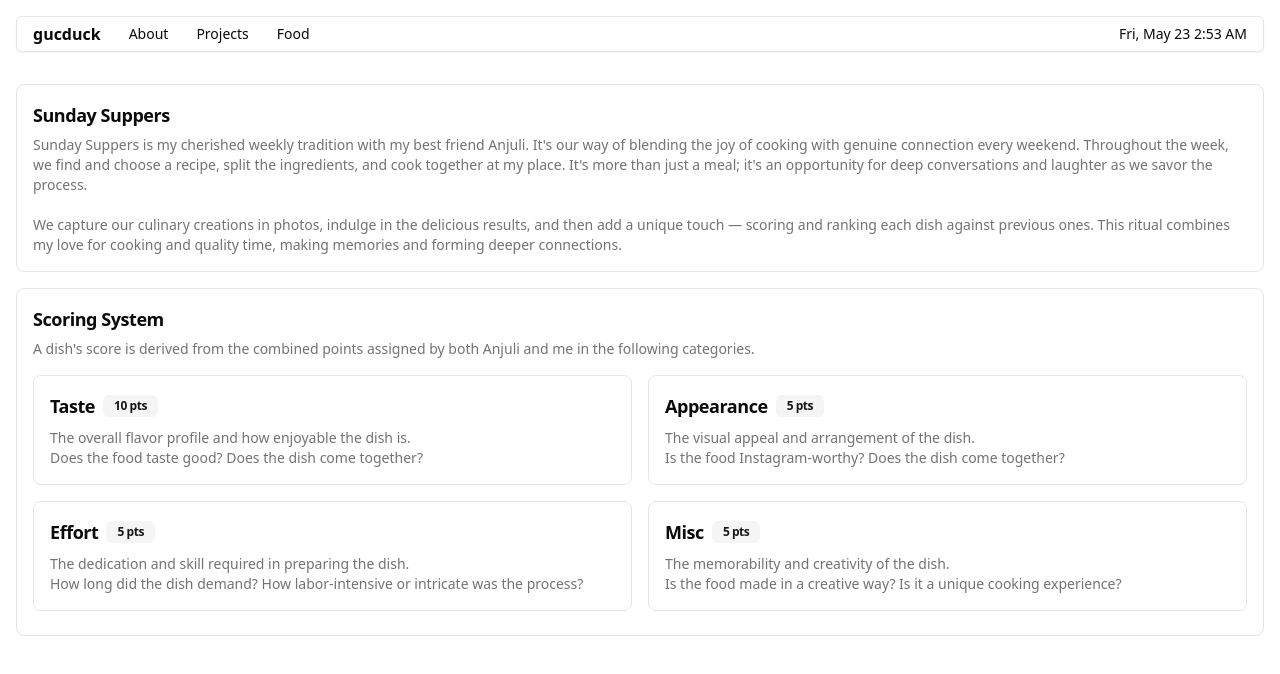
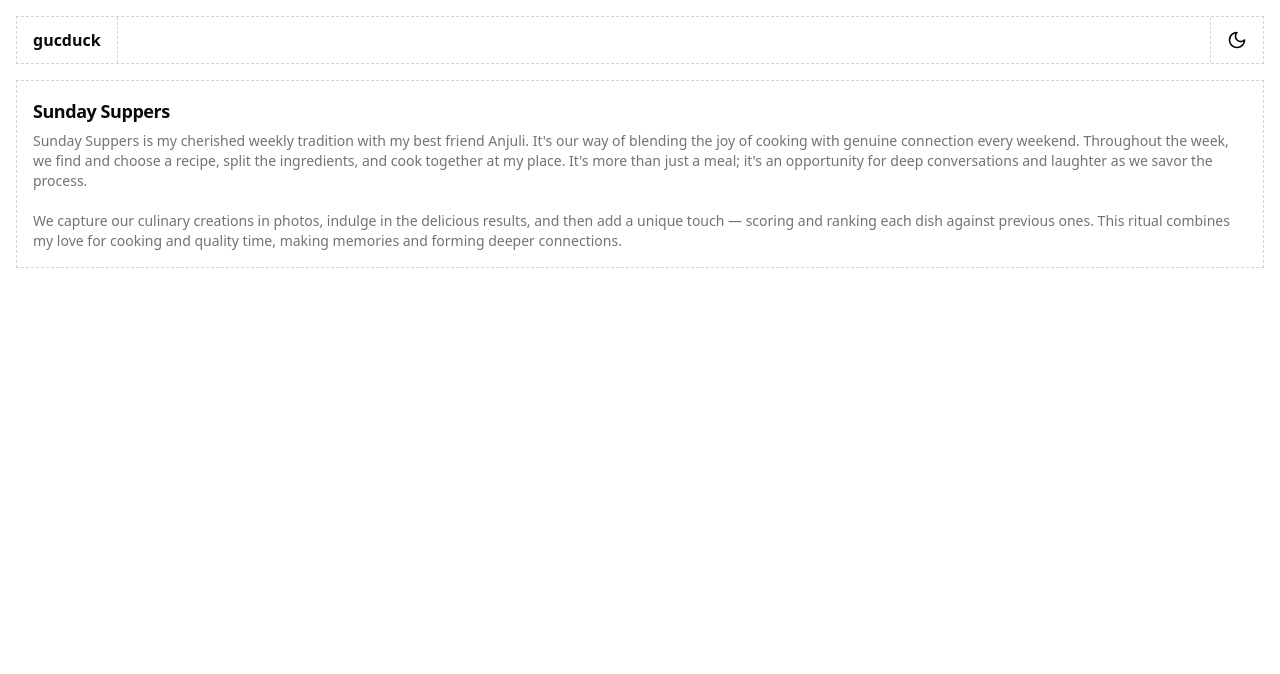
Before and after one commit to guchris/gucduck, a Next.js app: page /food/sunday-suppers in a window 1280 px wide. Shown: the top 674 px of the page. Built offline with nearby package versions, Linux system fonts and the light colour scheme.

Commit message:
new NavBar design with themed toggle button

```diff
--- a/app/food/sunday-suppers/page.tsx
+++ b/app/food/sunday-suppers/page.tsx
@@ -4,13 +4,11 @@ import { Badge } from "@/components/ui/badge";
 
 export default function SundaySuppersPage() {
   return (
-    <div className="min-h-screen flex flex-col">
-      <header className="w-full">
+    <div className="min-h-screen flex flex-col max-w-screen-xl mx-auto p-4 gap-4">
         <NavBar />
-      </header>
 
-      <main className="flex-1 flex flex-col items-center p-4 gap-4">
-        <Card className="w-full rounded-lg shadow-none">
+      <main className="flex-1 flex flex-col items-center gap-4">
+        <Card className="w-full rounded-none shadow-none border-dashed border-gray-300">
           <CardHeader className="items-start p-4">
             <CardTitle className="text-lg font-bold text-left">Sunday Suppers</CardTitle>
             <CardDescription className="text-sm text-left mt-2">
@@ -19,7 +17,7 @@ export default function SundaySuppersPage() {
             </CardDescription>
           </CardHeader>
         </Card>
-        <Card className="w-full rounded-lg shadow-none">
+        {/* <Card className="w-full rounded-lg shadow-none">
           <CardHeader className="items-start p-4">
             <CardTitle className="text-lg font-bold text-left">Scoring System</CardTitle>
             <CardDescription className="text-sm text-left">
@@ -82,7 +80,7 @@ export default function SundaySuppersPage() {
               </Card>
             </div>
           </CardContent>
-        </Card>
+        </Card> */}
       </main>
     </div>
   );
--- a/app/page.tsx
+++ b/app/page.tsx
@@ -1,13 +1,15 @@
-import { NavBar } from "@/components/NavBar";
+import { NavBar } from "@/components/NavBar"
 
 export default function Home() {
   return (
-    <div className="min-h-screen flex flex-col">
+    <>
+      <div className="min-h-screen flex flex-col max-w-screen-xl mx-auto p-4">
         <header className="w-full">
           <NavBar />
         </header>
         <main className="flex-1 flex items-center justify-center">
         </main>
       </div>
+    </>
   );
 }
--- /dev/null
+++ b/components/BackgroundAnimation.tsx
@@ -0,0 +1,29 @@
+"use client"
+import React from "react";
+
+export function BackgroundAnimation() {
+  return (
+    <div
+      className="fixed inset-0 -z-10 w-full h-full pointer-events-none animate-gradient-bg bg-gradient-to-br from-white via-neutral-100 to-neutral-200"
+      aria-hidden
+    >
+      <style jsx global>{`
+        @keyframes gradient-bg {
+          0% {
+            background-position: 0% 50%;
+          }
+          50% {
+            background-position: 100% 50%;
+          }
+          100% {
+            background-position: 0% 50%;
+          }
+        }
+        .animate-gradient-bg {
+          background-size: 200% 200%;
+          animation: gradient-bg 16s ease-in-out infinite;
+        }
+      `}</style>
+    </div>
+  );
+}
--- a/components/NavBar.tsx
+++ b/components/NavBar.tsx
@@ -1,13 +1,14 @@
 "use client"
 
 // React Imports
-import React from "react"
+import React, { useEffect, useState } from "react"
 
 // Next Imports
 import Link from "next/link"
 
 // Shadcn Imports
 import { Menubar, MenubarContent, MenubarItem, MenubarMenu, MenubarSeparator, MenubarSub, MenubarSubContent, MenubarSubTrigger, MenubarTrigger } from "@/components/ui/menubar"
+import { Sun, Moon } from "lucide-react"
 
 function useCurrentDateTime() {
   const [now, setNow] = React.useState(new Date());
@@ -32,9 +33,39 @@ function useCurrentDateTime() {
 
 export function NavBar() {
   const { date, time } = useCurrentDateTime();
+  const [isDark, setIsDark] = useState(false);
+
+  useEffect(() => {
+    // On mount, check the current theme
+    if (typeof window !== "undefined") {
+      setIsDark(document.documentElement.classList.contains("dark"));
+    }
+  }, []);
+
+  const toggleTheme = () => {
+    if (typeof window !== "undefined") {
+      const html = document.documentElement;
+      if (html.classList.contains("dark")) {
+        html.classList.remove("dark");
+        setIsDark(false);
+      } else {
+        html.classList.add("dark");
+        setIsDark(true);
+      }
+    }
+  };
+
   return (
-    <div className="p-4">
-      <Menubar className="flex w-full items-center">
+    <div className="flex w-full h-12 border border-dashed border-gray-300">
+      <div className="h-full flex items-stretch">
+        <Link
+          href="/"
+          className="flex items-center justify-center h-full px-4 text-base font-bold cursor-pointer transition-colors duration-200 hover:text-white hover:bg-black border-r border-dashed border-gray-300"
+        >
+          gucduck
+        </Link>
+      </div>
+      {/* <Menubar className="flex w-full items-center">
             <Link href="/" className="text-base font-bold px-3 select-none cursor-pointer hover:opacity-80 transition-opacity" style={{ textDecoration: 'none', color: 'inherit' }}>
                 gucduck
             </Link>
@@ -82,7 +113,20 @@ export function NavBar() {
             <span className="text-sm px-3 select-none text-right hidden sm:inline">
                 {date} {time}
             </span>
-      </Menubar>
+        </Menubar> */}
+      <div className="flex-1" />
+      <button
+        onClick={toggleTheme}
+        className="flex items-center justify-center h-full px-4 text-base font-bold cursor-pointer transition-colors duration-200 hover:text-white hover:bg-black border-l border-dashed border-gray-300 bg-white dark:bg-black rounded-none"
+        aria-label="Toggle dark mode"
+        type="button"
+      >
+        {isDark ? (
+          <Sun className="h-5 w-5 transition-transform duration-300 rotate-0 scale-100" />
+        ) : (
+          <Moon className="h-5 w-5 transition-transform duration-300 rotate-0 scale-100" />
+        )}
+      </button>
     </div>
   );
 }
--- /dev/null
+++ b/components/ui/separator.tsx
@@ -0,0 +1,31 @@
+"use client"
+
+import * as React from "react"
+import * as SeparatorPrimitive from "@radix-ui/react-separator"
+
+import { cn } from "@/lib/utils"
+
+const Separator = React.forwardRef<
+  React.ElementRef<typeof SeparatorPrimitive.Root>,
+  React.ComponentPropsWithoutRef<typeof SeparatorPrimitive.Root>
+>(
+  (
+    { className, orientation = "horizontal", decorative = true, ...props },
+    ref
+  ) => (
+    <SeparatorPrimitive.Root
+      ref={ref}
+      decorative={decorative}
+      orientation={orientation}
+      className={cn(
+        "shrink-0 bg-border",
+        orientation === "horizontal" ? "h-[1px] w-full" : "h-full w-[1px]",
+        className
+      )}
+      {...props}
+    />
+  )
+)
+Separator.displayName = SeparatorPrimitive.Root.displayName
+
+export { Separator }
--- a/package.json
+++ b/package.json
@@ -11,6 +11,7 @@
   "dependencies": {
     "@radix-ui/react-accordion": "^1.2.11",
     "@radix-ui/react-menubar": "^1.1.15",
+    "@radix-ui/react-separator": "^1.1.7",
     "@radix-ui/react-slot": "^1.2.3",
     "@vercel/analytics": "^1.5.0",
     "class-variance-authority": "^0.7.1",
```
Also changed, not shown: 1 other file (tests, documents, lock files or other folders). Lines whose indentation alone changed are shown as unchanged.
